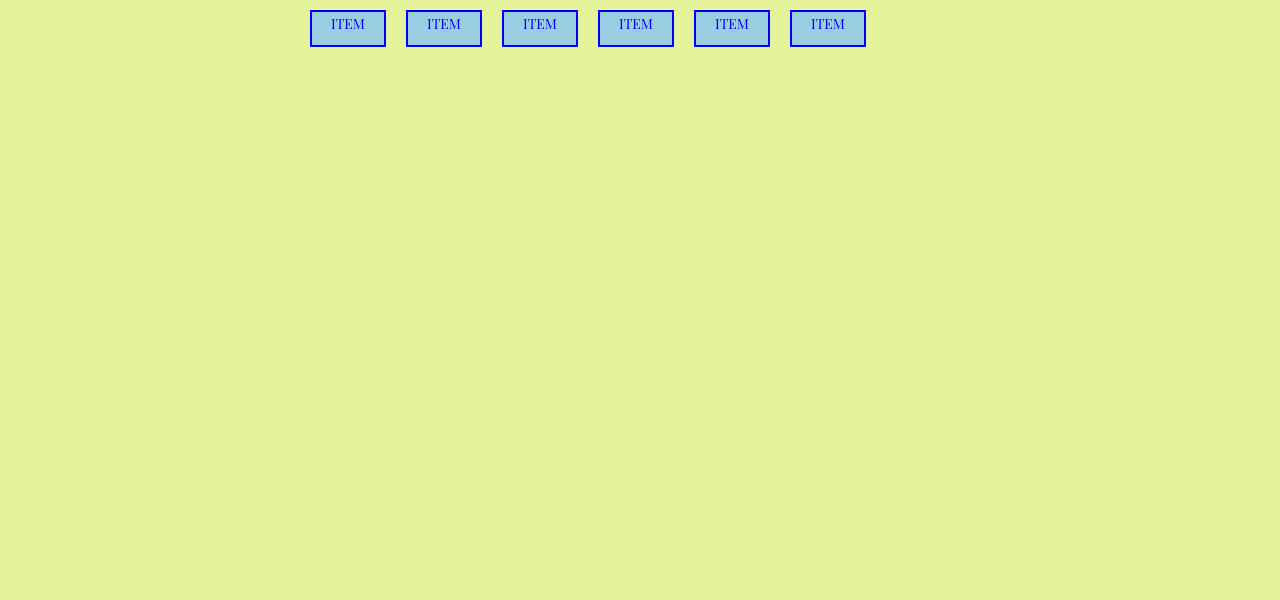
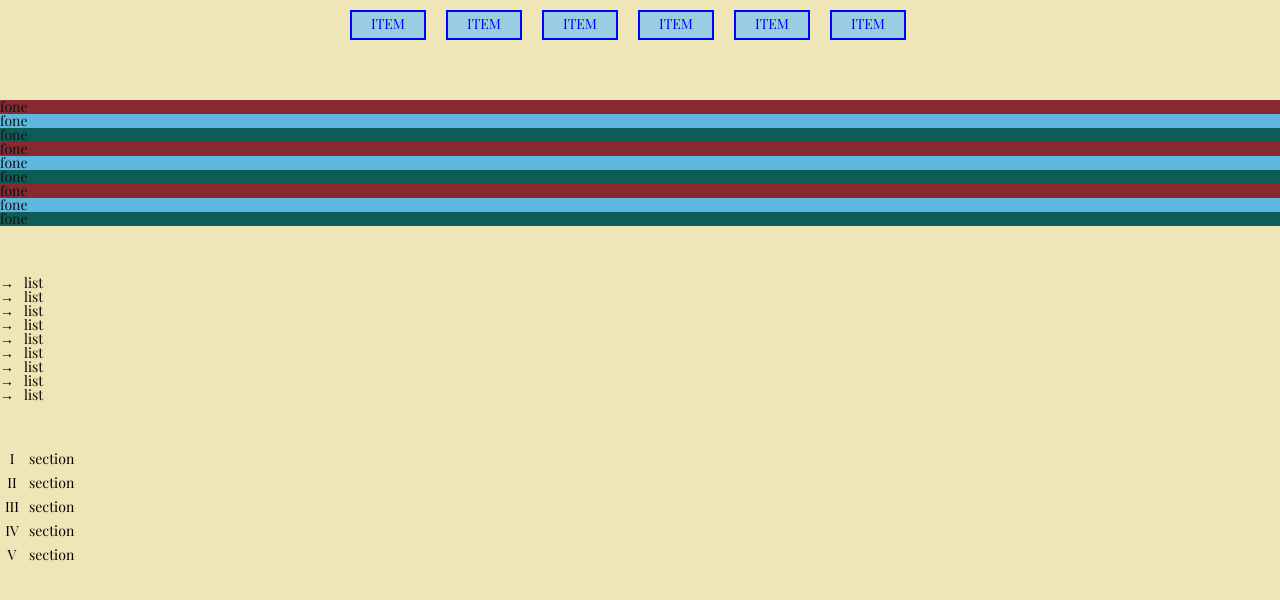
Before and after one commit to MykhailoMelnichuk/goit-fe-course, a plain HTML site: page html-css/module-4/tasc/index.html in a window 1280 px wide. Drawn offline with nearby package versions, Linux system fonts and the light colour scheme.

Commit message:
Tascs module 4

```diff
--- a/html-css/module-4/tasc/css/styles.css
+++ b/html-css/module-4/tasc/css/styles.css
@@ -9,27 +9,29 @@
 body {
     font-family: Playfair Display, sans-serif;
     font-size: 14px;
-    background-color: #e7f398;
+    background-color: #eee6b7;
 }
 
 .wraper {
     width: 1200px;
-    height: auto;
+    margin: 0 auto;
 
 }
 
 nav {
     width: 600px;
     height: auto;
-    margin: auto;
+    margin: 0 auto;
 }
 
-ul {
-    list-style: none;
-}
+nav ul {
+    list-style-type: none;
+    margin-bottom: 50px;
+ }
 
 a {
     text-decoration: none;
+    color: #0000ff;
   }
 
 .menu-item {
@@ -37,23 +39,87 @@ a {
     height: 30px;
     border: #0000ff 2px solid;
     background-color: #99cde2;
-    color: #0000ff;
     padding: 5px;
     margin: 10px;
     text-align: center;
     text-transform: uppercase;
-    padding-bottom: 28px;
+    padding-bottom: 20px;
     float: left;
 }
 .menu-item:hover {
     border: #012e07 2px solid;
     background-color: #13c74f;
     color: #fcfcfc;
+}
 
+.menu-item a:hover {
+
+    color: #fcfcfc;
 }
+
+
 
 .clearfix::after {
     content: "";
     display: table;
     clear: both;
-  }
+}
+
+
+.fone-item {
+    list-style-type: none;
+    color: #0E1116;
+}
+
+.fone-item:nth-child(3n+1) {
+    background-color: #88292F;
+}
+
+.fone-item:nth-child(3n+2) {
+    background-color: #5DB7DE;
+}
+
+.fone-item:nth-child(3n+3) {
+    background-color: #0D5D56;
+}
+
+.fone-item:last-child {
+    margin-bottom: 50px;
+}
+
+
+.before-item {
+    list-style-type: none;
+}
+
+.before-item::before {
+    content: '\2192';
+    margin-right: 10px;
+}
+
+.before-item:last-child {
+    margin-bottom: 50px;
+}
+
+body {
+    counter-reset: roman;
+}
+
+.section-item:before {
+    content: counter(count-box);
+    margin-right: 5px;
+}
+
+.section-item {
+    list-style-type: none;
+    counter-increment: roman;
+}
+
+.section-item::before {
+    content: counter(roman, upper-roman);
+    display: inline-block;
+    width: 24px;
+    height: 24px;
+    text-align: center;
+    margin-right: 5px;
+}
--- a/html-css/module-4/tasc/index.html
+++ b/html-css/module-4/tasc/index.html
@@ -7,13 +7,10 @@
     <link href="https://fonts.googleapis.com/css?family=Playfair+Display&display=swap" rel="stylesheet">
     <link rel="stylesheet" href="css/reset.css" />
     <link rel="stylesheet" href="css/styles.css">
-    <title>Модуль 4 - Дополнительные задания</title>
+    <title>Module 4 - tasc</title>
 </head>
 <body>
-    <div class="wraper">
-        <!-- Exercise 1 -->
-        <header>
-            <!-- menu of six items -->
+    <div class="wrapper">
         <nav>
         <ul class="clearfix">
             <li class="menu-item"><a href="#" >item</a></li>
@@ -24,68 +21,39 @@
             <li class="menu-item"><a href="#" >item</a></li>
         </ul>
         </nav>
-        </header>
-        <!-- Site content -->
-        <!--
-        <main>
+
         <ul>
-                <li>
-                    <article class="article">
-                        <img src="img/image1.jpg" alt="lifestyle" width="420" height="280">
-                        <p>Lifestyle</p>
-                        <h2>More than just a music festival </h2>
-                        <p>Lorem ipsum dolor sit amet, consectetur adipisicing elit, sed d</p>
-                    </article>
-                    <article>
-                        <div class="right-column">
-                        <img src="img/image2.jpg" alt="lifestyle" width="419" height="280">
-                        <p>lifestyle</p>
-                        <h2>Life tastes better with coffee</h2>
-                        <p>Lorem ipsum dolor sit amet, consectetur adipisicing elit, sed d copia</p>
-                         </div>
-                    </article>
-                </li>
-                <li>
-
-                </li>
+            <li class="fone-item">fone</li>
+            <li class="fone-item">fone</li>
+            <li class="fone-item">fone</li>
+            <li class="fone-item">fone</li>
+            <li class="fone-item">fone</li>
+            <li class="fone-item">fone</li>
+            <li class="fone-item">fone</li>
+            <li class="fone-item">fone</li>
+            <li class="fone-item">fone</li>
         </ul>
 
-            <article>
-                <div class="left-column">
-                    <img src="img/image3.jpg" alt="photodiary" width="420" height="280">
-                    <p>photodiary</p>
-                    <h2>American dream</h2>
-                    <p>Lorem ipsum dolor sit amet, consectetur adipisicing elit, sed d copia 2</p>
-                </div>
-            </article>
-            <article>
-                <div class="right-column">
-                    <img src="img/image4.jpg" alt="photodiary" width="419" height="280">
-                    <p>photodiary</p>
-                    <h2>A day exploring the Alps</h2>
-                    <p>Lorem ipsum dolor sit amet, consectetur adipisicing elit, sed d copia 3</p>
-                </div>
-            </article>
-            <article>
-                    <div class="left-column">
-                        <img src="img/image3.jpg" alt="photodiary" width="420" height="280">
-                        <p>photodiary</p>
-                        <h2>American dream</h2>
-                        <p>Lorem ipsum dolor sit amet, consectetur adipisicing elit, sed d copia 2</p>
-                    </div>
-                </article>
-                <article>
-                    <div class="right-column">
-                        <img src="img/image4.jpg" alt="photodiary" width="419" height="280">
-                        <p>photodiary</p>
-                        <h2>A day exploring the Alps</h2>
-                        <p>Lorem ipsum dolor sit amet, consectetur adipisicing elit, sed d copia 3</p>
-                    </div>
-                </article>
-            <button>Load more</button>
+        <ul>
+            <li class="before-item">list</li>
+            <li class="before-item">list</li>
+            <li class="before-item">list</li>
+            <li class="before-item">list</li>
+            <li class="before-item">list</li>
+            <li class="before-item">list</li>
+            <li class="before-item">list</li>
+            <li class="before-item">list</li>
+            <li class="before-item">list</li>
+        </ul>
 
-        </main>
-            -->
+        <ul>
+            <li class="section-item">section</li>
+            <li class="section-item">section</li>
+            <li class="section-item">section</li>
+            <li class="section-item">section</li>
+            <li class="section-item">section</li>
+        </ul>
+
     </div>
     </body>
 </html>
```
Lines whose indentation alone changed are shown as unchanged.
